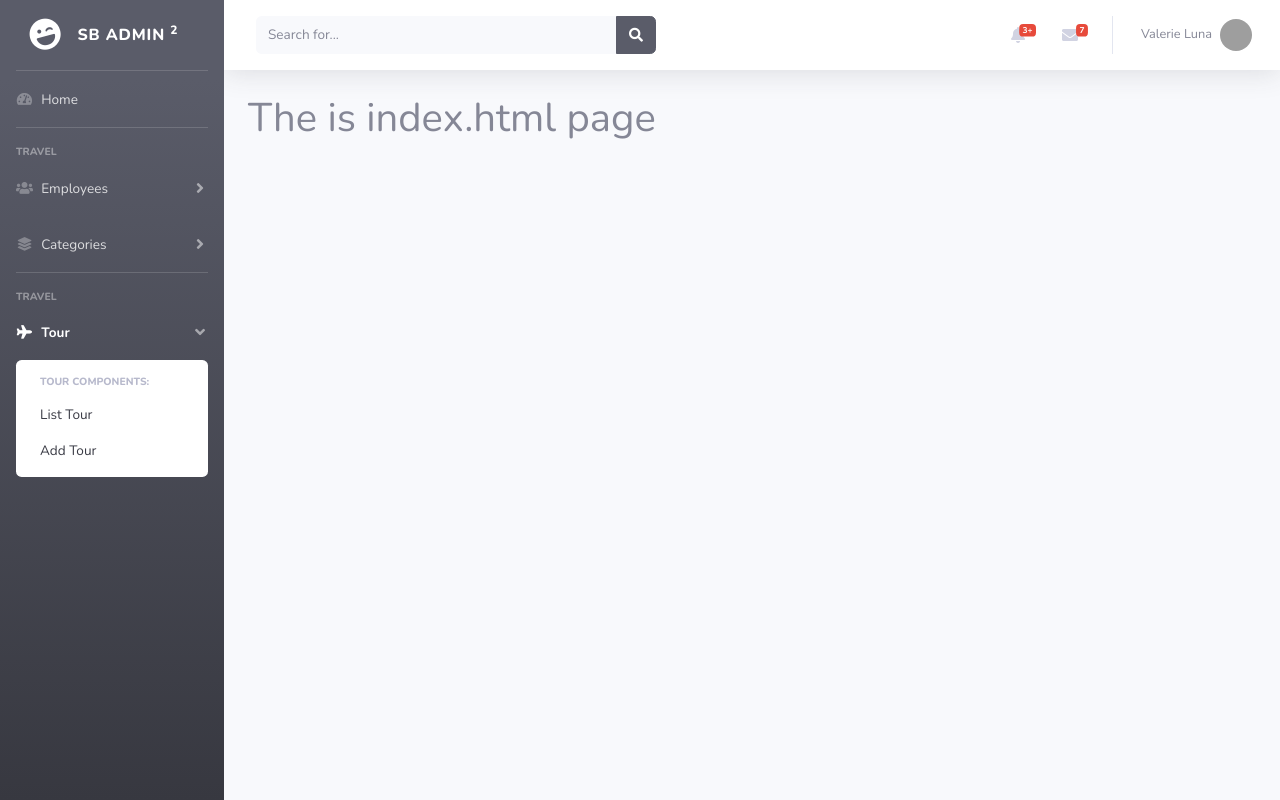
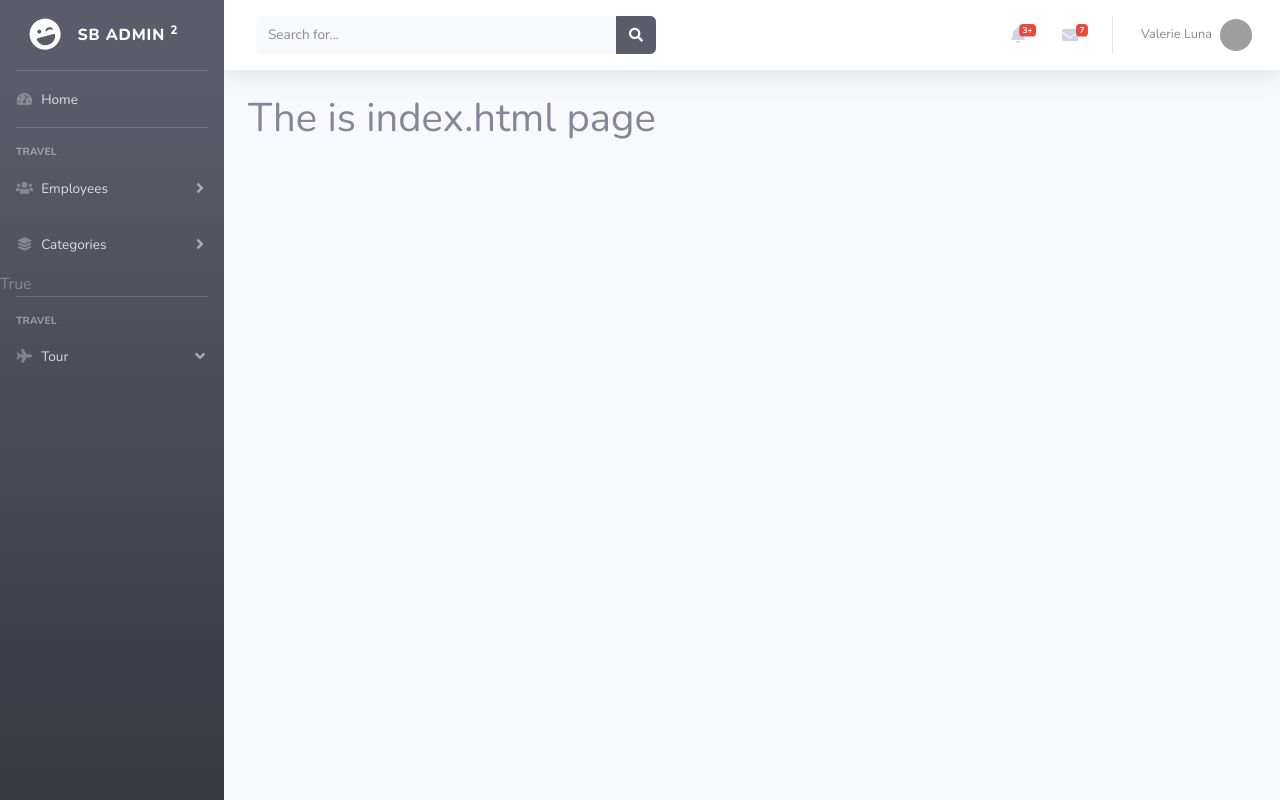
Before and after one commit to kali-physi-hacker/Ghana-Airport-, a Django app: page / in a window 1280 px wide. Run offline with Django 3.2, Linux system fonts and the light colour scheme; some libraries are stand-ins or nearby versions; grey boxes are pictures that could not be loaded.

Commit message:
Kali: Ui Touches made to base.html file and Employees column in trip/list.html file bu fixed

```diff
--- a/templates/base.html
+++ b/templates/base.html
@@ -17,9 +17,12 @@
     <!-- Custom fonts for this template-->
     <link href="{% static 'vendor/fontawesome-free/css/all.min.css' %}" rel="stylesheet" type="text/css">
     <link href="https://fonts.googleapis.com/css?family=Nunito:200,200i,300,300i,400,400i,600,600i,700,700i,800,800i,900,900i" rel="stylesheet">
+    <link rel="stylesheet" href="{% static 'css/bootstrap-multiselect.css' %}" />
+
 
     <!-- Custom styles for this template-->
     <link href="{% static 'css/sb-admin-2.min.css' %}" rel="stylesheet">
+
     {% block style_link %}{% endblock style_link %}
 
 </head>
@@ -33,7 +36,7 @@
     <ul class="navbar-nav bg-gradient-dark sidebar sidebar-dark accordion" id="accordionSidebar">
 
       <!-- Sidebar - Brand -->
-      <a class="sidebar-brand d-flex align-items-center justify-content-center" href="index.html">
+      <a class="sidebar-brand d-flex align-items-center justify-content-center" href="{% url 'home' %}">
         <div class="sidebar-brand-icon rotate-n-15">
           <i class="fas fa-laugh-wink"></i>
         </div>
@@ -45,7 +48,7 @@
 
       <!-- Nav Item - Dashboard -->
       <li class="nav-item">
-        <a class="nav-link" href="index.html">
+        <a class="nav-link" href="{% url 'home' %}">
           <i class="fas fa-fw fa-tachometer-alt"></i>
           <span>Home</span></a>
       </li>
@@ -59,35 +62,35 @@
       </div>
 
       <!-- Nav Item - Pages Collapse Menu -->
-      <li class="nav-item">
+      <li class="nav-item {{ employee_active }}">
         <a class="nav-link collapsed" href="#" data-toggle="collapse" data-target="#collapseTwo" aria-expanded="true" aria-controls="collapseTwo">
           <i class="fas fa-fw fa-users"></i>
           <span>Employees</span>
         </a>
-        <div id="collapseTwo" class="collapse" aria-labelledby="headingTwo" data-parent="#accordionSidebar">
+        <div id="collapseTwo" class="collapse {{ employee_show }}" aria-labelledby="headingTwo" data-parent="#accordionSidebar">
           <div class="bg-white py-2 collapse-inner rounded">
             <h6 class="collapse-header">Employees Components:</h6>
-            <a class="collapse-item" href="{% url 'list_employees' %}">List Employees</a>
-            <a class="collapse-item" href="cards.html">Add Employees</a>
+            <a class="collapse-item {{ list_employee_active }}" href="{% url 'list_employees' %}">List Employees</a>
+            <a class="collapse-item {{ add_employee_active }}" href="{% url 'add_employee' %}">Add Employees</a>
           </div>
         </div>
       </li>
 
       <!-- Nav Item - Utilities Collapse Menu -->
-      <li class="nav-item">
+      <li class="nav-item {{ category_active }}">
         <a class="nav-link collapsed" href="#" data-toggle="collapse" data-target="#collapseUtilities" aria-expanded="true" aria-controls="collapseUtilities">
           <i class="fas fa-fw fa-layer-group"></i>
           <span>Categories</span>
         </a>
-        <div id="collapseUtilities" class="collapse" aria-labelledby="headingUtilities" data-parent="#accordionSidebar">
+        <div id="collapseUtilities" class="collapse {{ category_show }}" aria-labelledby="headingUtilities" data-parent="#accordionSidebar">
           <div class="bg-white py-2 collapse-inner rounded">
             <h6 class="collapse-header">Categories Components:</h6>
-            <a class="collapse-item" href="{% url 'list_categories' %}">List Category</a>
-            <a class="collapse-item" href="utilities-border.html">Add Category</a>
+            <a class="collapse-item {{ list_category_active }}" href="{% url 'list_categories' %}">List Category</a>
+            <a class="collapse-item {{ add_category_active }}" href="{% url 'add_category' %}">Add Category</a>
           </div>
         </div>
       </li>
-
+True
       <!-- Divider -->
       <hr class="sidebar-divider">
 
@@ -97,16 +100,16 @@
       </div>
 
       <!-- Nav Item - Pages Collapse Menu -->
-      <li class="nav-item active">
+      <li class="nav-item {{ trip_active }}">
         <a class="nav-link" href="#" data-toggle="collapse" data-target="#collapsePages" aria-expanded="true" aria-controls="collapsePages">
           <i class="fas fa-fw fa-plane"></i>
           <span>Tour</span>
         </a>
-        <div id="collapsePages" class="collapse show" aria-labelledby="headingPages" data-parent="#accordionSidebar">
+        <div id="collapsePages" class="collapse {{ trip_show }}" aria-labelledby="headingPages" data-parent="#accordionSidebar">
           <div class="bg-white py-2 collapse-inner rounded">
             <h6 class="collapse-header">Tour Components:</h6>
-            <a class="collapse-item" href="{% url 'list_trip' %}">List Tour</a>
-            <a class="collapse-item" href="register.html">Add Tour</a>
+            <a class="collapse-item {{ list_trip_active }}" href="{% url 'list_trip' %}">List Trip</a>
+            <a class="collapse-item {{ add_trip_active }}" href="{% url 'add_trip' %}">Add Trip</a>
           </div>
         </div>
       </li>
@@ -345,6 +348,11 @@
     </div>
   </div>
 
+  {% block scriptC %}
+
+
+  {% endblock scriptC %}
+
   <!-- Bootstrap core JavaScript-->
   <script src="{% static 'vendor/jquery/jquery.min.js' %}"></script>
   <script src="{% static 'vendor/bootstrap/js/bootstrap.bundle.min.js' %}"></script>
@@ -354,6 +362,7 @@
 
   <!-- Custom scripts for all pages-->
   <script src="{% static 'js/sb-admin-2.min.js' %}"></script>
+  <script src="{% static 'js/bootstrap-multiselect.min.js' %}"></script>
 
   {% block script %} {% endblock script %}
 
--- a/templates/trip/list.html
+++ b/templates/trip/list.html
@@ -14,8 +14,8 @@
 
         <div class="d-sm-flex align-items-center justify-content-between">
             <h1 class="h3 mb-2 text-gray-800">Trip</h1>
-            <a href="#" class="d-none d-sm-inline-block btn btn-sm btn-success shadow-sm">
-                <i class="fas fa-plus fa-sm text-white-500"></i> New Category
+            <a href="{% url 'add_trip' %}" class="d-none d-sm-inline-block btn btn-sm btn-success shadow-sm">
+                <i class="fas fa-plus fa-sm text-white-500"></i> New Trip
             </a>
         </div><br>
 
@@ -41,7 +41,7 @@
                     <tr>
                         <td> {{ trip.name }} </td>
                         <td> {{ trip.description }} </td>
-                        <td> {{ trip.employees }} </td>
+                        <td> {% for employee in trip.employees.all %} {{ employee.name }}, {% endfor %}</td>
                     </tr>
                 {% endfor %}
             </table>
```
Also changed, not shown: templates/trip/add.html (added, +83 -0 lines), templates/trip/edit.html (added). Lines whose indentation alone changed are shown as unchanged.
